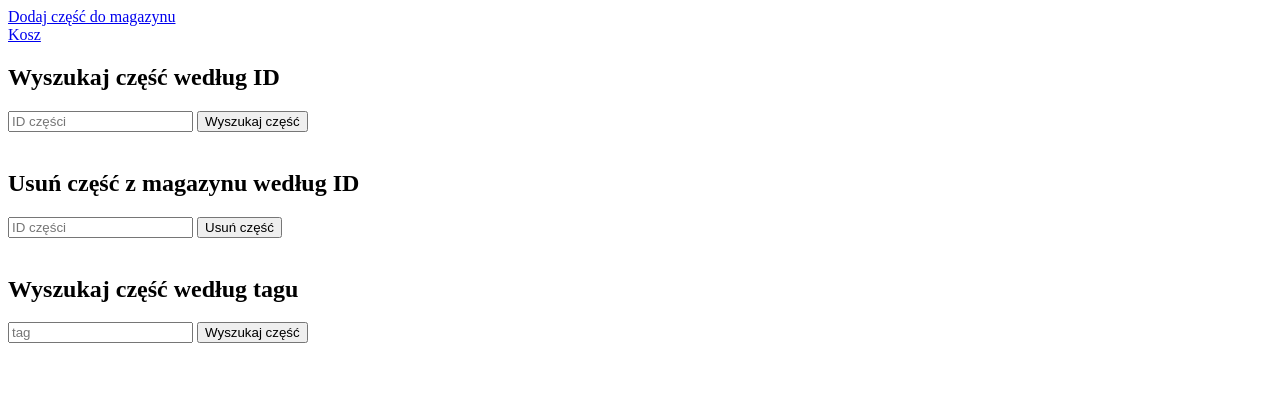
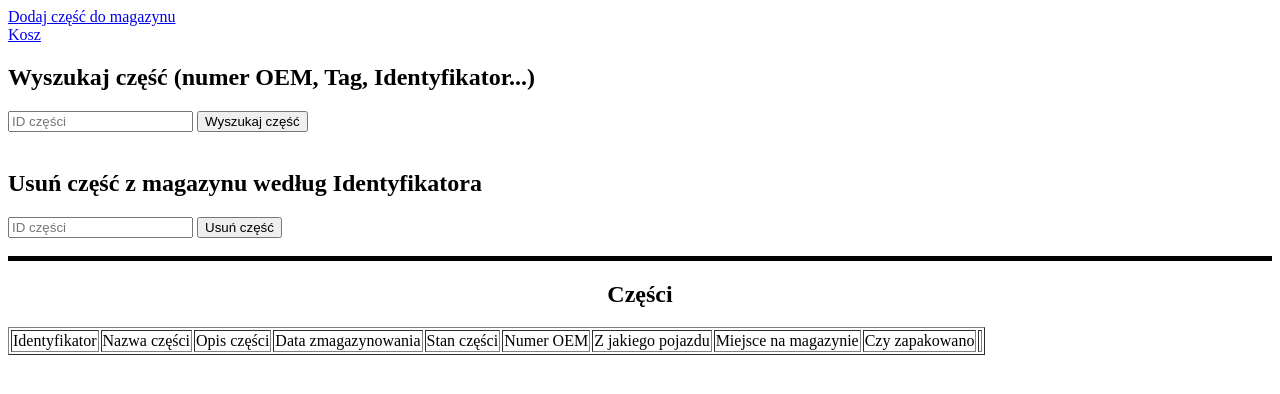
Before and after one commit to korerta/magazyn_czesci, a Flask app: page / in a window 1280 px wide. Shown: the top 394 px of the page. Run offline with Flask 3, Linux system fonts and the light colour scheme; data that the repository does not hold is empty.

Commit message:
Dodano wyświetlanie części (bez filtrów)

```diff
--- a/config.py
+++ b/config.py
@@ -16,6 +16,6 @@ base_dir = os.path.dirname(os.path.abspath(__file__)) # Ścieżka bezwzględna o
 paths: Dict[str, str] = {
     'base_dir': base_dir,
     'db_file': os.path.join(base_dir, 'database.db'),
-    'photos_parts': os.path.join(base_dir, 'uploads', 'parts')
+    'photos_parts': os.path.join(base_dir, 'static', 'parts')
 
 }
--- a/database.py
+++ b/database.py
@@ -97,4 +97,78 @@ def add_part(name_part: str, desc_part: str, condition_part: str, oem_part: str,
     else:
         print('Błąd podczas zwracania rezultatu w add_part.')
         return False
+
+# Zwrócenie wszystkich części
+def return_parts() -> dict:
+    """
+    Zwrócenie wszystkich części
+    :return: Zwraca dict z częściami
+    """
+
+    res_conn = conn_cursor() # Połączenie z bazą danych
+    data_return = {}
+
+    # Jeśli nie zwróciło żadnego błędu
+    if res_conn.get('status'):
+        try:
+            cursor = res_conn['cursor']
+
+            cursor.execute("SELECT * FROM parts")
+            data_return['result'] = cursor.fetchall()
+            data_return['status'] = True
+
+        except Exception as error:
+            print('Błąd podczas zwracania rezultatu w return_parts, błąd:', error)
+            data_return['status'] = False
+            data_return['error'] = f'Błąd podczas zwracania rezultatu w return_parts, błąd: {error}'
+
+        finally:
+            conn = res_conn['conn']
+            close_connection(conn)
+
+    # Jeśli zwróciło błąd
+    else:
+        print('Błąd podczas zwracania rezultatu w return_parts')
+        data_return['status'] = False
+        data_return['error'] = 'Błąd podczas zwracania rezultatu w return_parts'
+
+    return data_return
+
+# Zwrócenie części
+def return_part(id_part: int) -> dict:
+    """
+    Zwrócenie części
+    :param id_part: Identyfikator części
+    :return: Zwraca dict z częściami
+    """
+
+    res_conn = conn_cursor() # Połączenie z bazą danych
+    data_return = {}
+
+    # Jeśli nie zwróciło żadnego błędu
+    if res_conn.get('status'):
+        try:
+            cursor = res_conn['cursor']
+
+            cursor.execute("SELECT * FROM parts WHERE id= ?", (id_part,))
+            data_return['result'] = cursor.fetchone()
+            data_return['status'] = True
+
+        except Exception as error:
+            print('Błąd podczas zwracania rezultatu w return_part, błąd:', error)
+            data_return['status'] = False
+            data_return['error'] = f'Błąd podczas zwracania rezultatu w return_part, błąd: {error}'
+
+        finally:
+            conn = res_conn['conn']
+            close_connection(conn)
+
+    # Jeśli zwróciło błąd
+    else:
+        print('Błąd podczas zwracania rezultatu w return_part')
+        data_return['status'] = False
+        data_return['error'] = 'Błąd podczas zwracania rezultatu w return_part'
+
+    return data_return
+
 # endregion
--- a/main.py
+++ b/main.py
@@ -5,7 +5,7 @@ import os.path
 
 # region importy
 # Biblioteki
-from flask import Flask, render_template, redirect, url_for, request
+from flask import Flask, render_template, request
 from werkzeug.utils import secure_filename
 import uuid
 
@@ -90,6 +90,69 @@ def add_part_form(form: dict, files: dict) -> dict:
 
     return data_return
 
+def return_parts() -> dict:
+    data_return = {'status': False}
+
+    # region pobranie z bazy danych części oraz obsługa błędu
+    parts = database.return_parts()
+    if not parts['status']:
+        data_return['parts'] = ()
+        data_return['message'] = 'Wystąpił nieoczekiwany bład podczas pobierania części z bazy danych.'
+        print('Wystąpił nieoczekiwany bład podczas pobierania części z bazy danych.')
+    # endregion
+
+    data_return['status'] = True
+    data_return['parts'] = parts['result']
+
+    return data_return
+
+def show_part_form(form: dict) -> dict:
+    """
+    :param form: Formularz
+    :return: Zwraca dict
+    """
+    data_return = {'status': False}
+
+    # region czy jest w adresie URL Identyfikator części
+    if not 'part_id' in form:
+        data_return['message'] = 'W adresie URL brak ID części'
+        return data_return
+    # endregion
+
+    # region czy Identyfikator części jest liczbą
+    try:
+        id_part = int(form['part_id'])
+
+    except Exception as error:
+        print(f'Identyfikator części nie jest liczbą całkowitą, błąd: {error}.')
+        data_return['message'] = f'Identyfikator części nie jest liczbą całkowitą, błąd: {error}.'
+        return data_return
+    # endregion
+
+    # region pobranie z bazy danych części
+    result = database.return_part(id_part)
+    if not result['status']:
+        print('Błąd podczas pobierania części z bazy danych.')
+        data_return['message'] = 'Błąd podczas pobierania części z bazy danych.'
+        return data_return
+
+    data_return['data'] = result['result']
+    # endregion
+
+    uuid = result['result'][9] # UUID
+
+    # region pobranie zdjęć
+    list_photos = []
+    path = os.path.join('static', 'parts', uuid)
+    for file in os.listdir(path):
+        full_path = os.path.join(path, file)
+        list_photos.append(full_path)
+    # endregion
+
+    data_return['photos'] = list_photos
+
+    return data_return
+
 # endregion
 
 # region Konfiguracja flask
@@ -100,7 +163,8 @@ app = Flask(__name__)
 # Strona główna
 @app.route("/", methods=['GET', 'POST'])
 def home():
-    return render_template("index.html")
+    parts = return_parts()
+    return render_template("index.html", data=parts)
 
 # Dodaj część
 @app.route("/add_part", methods=['GET', 'POST'])
@@ -112,6 +176,16 @@ def add_part():
 
     return render_template("add_part.html", data=return_data)
 
+# Wyświetl część
+@app.route("/show_part", methods=['GET', 'POST'])
+def show_part():
+    return_data = []
+    # przesłanie formularza
+    if request.args:
+        return_data = show_part_form(request.args)
+
+    return render_template("show_part.html", data=return_data)
+
 # endregion
 
 if __name__ == "__main__":
--- a/templates/add_part.html
+++ b/templates/add_part.html
@@ -10,6 +10,8 @@
         width: 100%;
         }
     </style>
+
+    <a href="{{ url_for('home') }}">Strona główna</a><br>
 
     <h1>Dodaj część do magazynu</h1><br>
     <form method="post" enctype="multipart/form-data">
--- a/templates/index.html
+++ b/templates/index.html
@@ -5,22 +5,67 @@
     <title>Strona główna</title>
 </head>
 <body>
+    <style>
+        #form{
+            border-bottom-color: black;
+            border-bottom-style: solid;
+            border-bottom-width: 5px;
+        }
+    </style>
+    <div id="form">
         <a href="{{ url_for('add_part') }}">Dodaj część do magazynu</a><br>
         <a href="#">Kosz</a><br>
         <form method="post">
-        <h2>Wyszukaj część według ID</h2>
+            <h2>Wyszukaj część (numer OEM, Tag, Identyfikator...)</h2>
             <input type="text" name="id_search" placeholder="ID części"/>
             <button type="submit">Wyszukaj część</button>
         </form><br>
         <form method="post">
-        <h2>Usuń część z magazynu według ID</h2>
+            <h2>Usuń część z magazynu według Identyfikatora</h2>
             <input type="text" name="id_del" placeholder="ID części"/>
             <button type="submit">Usuń część</button>
         </form><br>
-    <form method="post">
-        <h2>Wyszukaj część według tagu</h2>
-        <input type="text" name="tag_part" placeholder="tag"/>
-        <button type="submit">Wyszukaj część</button>
+    </div>
+    <div id="parts">
+        <center><h2>Części</h2></center>
+        {{ data['message'] }}
+        <table border="1">
+            <tr>
+                <td>Identyfikator</td>
+                <td>Nazwa części</td>
+                <td>Opis części</td>
+                <td>Data zmagazynowania</td>
+                <td>Stan części</td>
+                <td>Numer OEM</td>
+                <td>Z jakiego pojazdu</td>
+                <td>Miejsce na magazynie</td>
+                <td>Czy zapakowano</td>
+                <td></td>
+            </tr>
+            {% for part in data['parts'] %}
+            <tr>
+                <form method="get" action="show_part">
+                    <td><input type="text" disabled value="{{ part[0] }}" /></td>
+                    <input type="hidden" name="part_id" value="{{ part[0] }}" />
+                    <td>{{ part[1] }}</td>
+                    <td>{{ part[2] }}</td>
+                    <td>{{ part[3] }}</td>
+                    <td>{{ part[4] }}</td>
+                    <td>{{ part[5] }}</td>
+                    <td>{{ part[6] }}</td>
+                    <td>{{ part[7] }}</td>
+                    <td>
+                        {% if part[8] == 0 %}
+                        {{ "NIE" }}
+                        {% else %}
+                        {{ "TAK" }}
+                        {% endif %}
+                    </td>
+                    <td><button type="submit">Wyświetl część</button></td>
                 </form>
+            </tr>
+            {% endfor %}
+        </table>
+    </div>
 </body>
 </html>
```
Also changed, not shown: templates/show_part.html (added, +52 -0 lines). Lines whose indentation alone changed are shown as unchanged.
